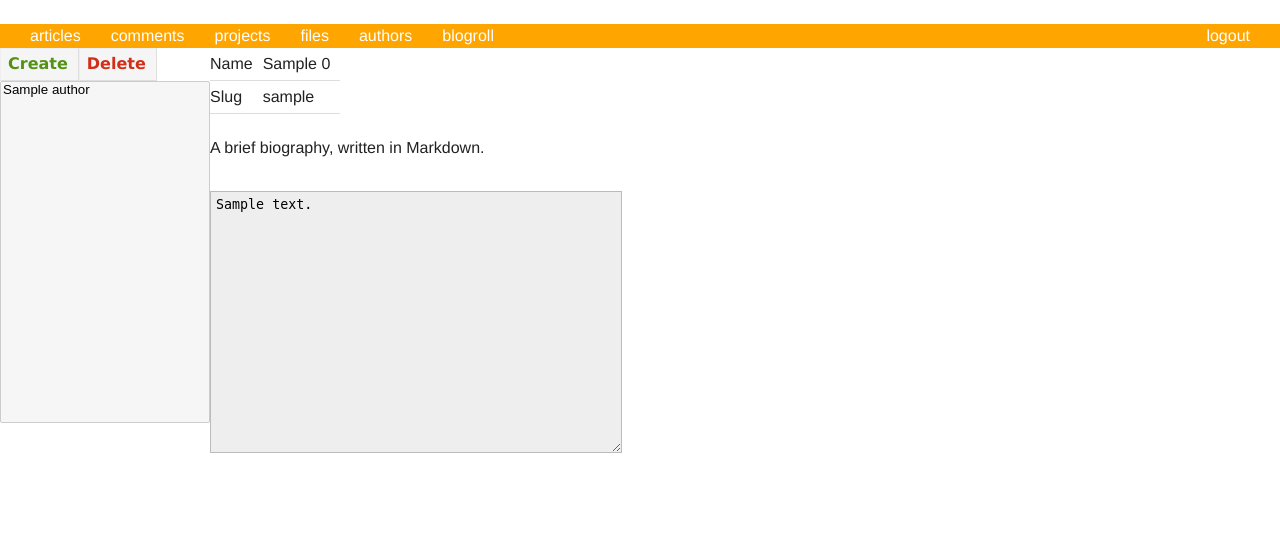
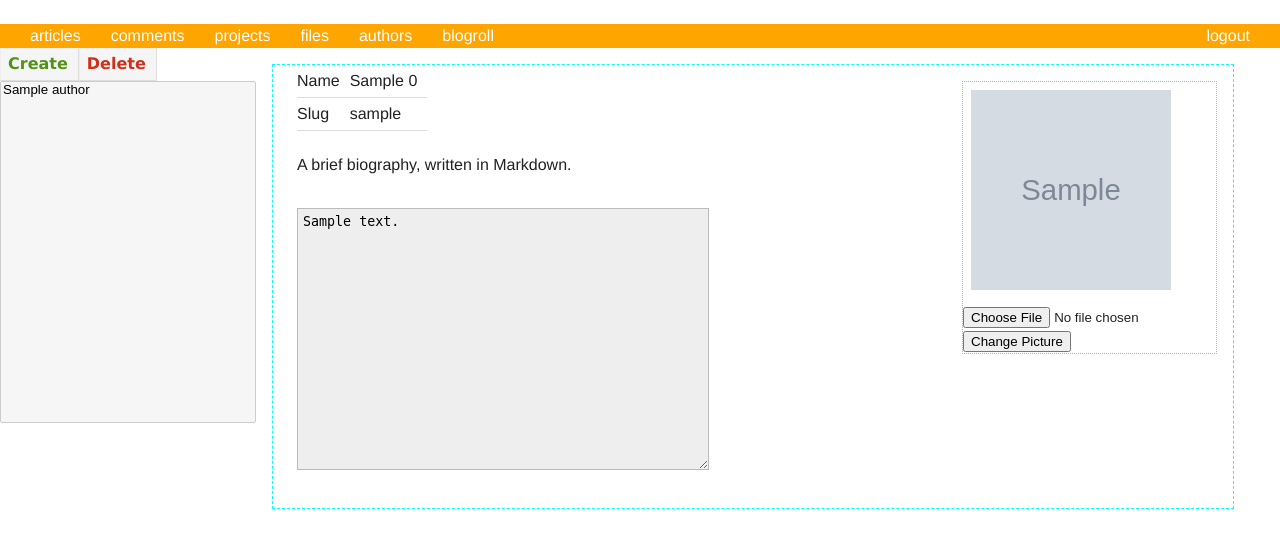
Before and after one commit to lethain/lifeflow, a Django app: template templates/lifeflow/editor/authors.html in a window 1280 px wide. Shown: the top 548 px of the page. Run offline with Django 3.2, Linux system fonts and the light colour scheme; the template is opened without the code that fills it: most values are stand-ins (such as "Sample title", 1, 10 or a date in 2020); grey boxes marked "Sample" are stand-in pictures.

Commit message:
Finished the visual appearance (css & html) for the author editing page in the LFE, but none of the logic (javascript) is implemented.

```diff
--- a/media/lifeflow/editor/editor.css
+++ b/media/lifeflow/editor/editor.css
@@ -385,10 +385,35 @@ div.files {
     width: 100%;
 }
 
+div.author {
+    float: left;
+    margin: 16px;
+    border: dashed 1px cyan;
+    width: 75%;
+}
+
+div.author-picture {
+    float: right;
+    margin: 16px;
+    border: dotted 1px cyan;
+}
+
+div.author-picture img {
+    width: 200px;
+    height: 200px;
+    margin: 8px;
+}
+
 div.selections {
     width: 210px;
     float: left;
     height: 100%;
+}
+
+.authors div.selections {
+    float: left;
+    height: 100%;
+    width: 20%;
 }
 
 
--- a/templates/lifeflow/editor/author.html
+++ b/templates/lifeflow/editor/author.html
@@ -1,4 +1,12 @@
 <div class="author-picture">
+  <img src="{{ author.get_picture_url }}" alt="An picture of {{ author.name }}" >
+  <form action="/editor/add_resource/" method="post" enctype="multipart/form-data">
+  <input type="file" name="file" >
+  <input type="hidden" name="pk" value="{{ author.pk }}">
+  <input type="hidden" name="model" value="author">
+  <br>
+  <input type="submit" value="Change Picture">
+  </form>
 
 </div>
 <div class="author-details">
```
